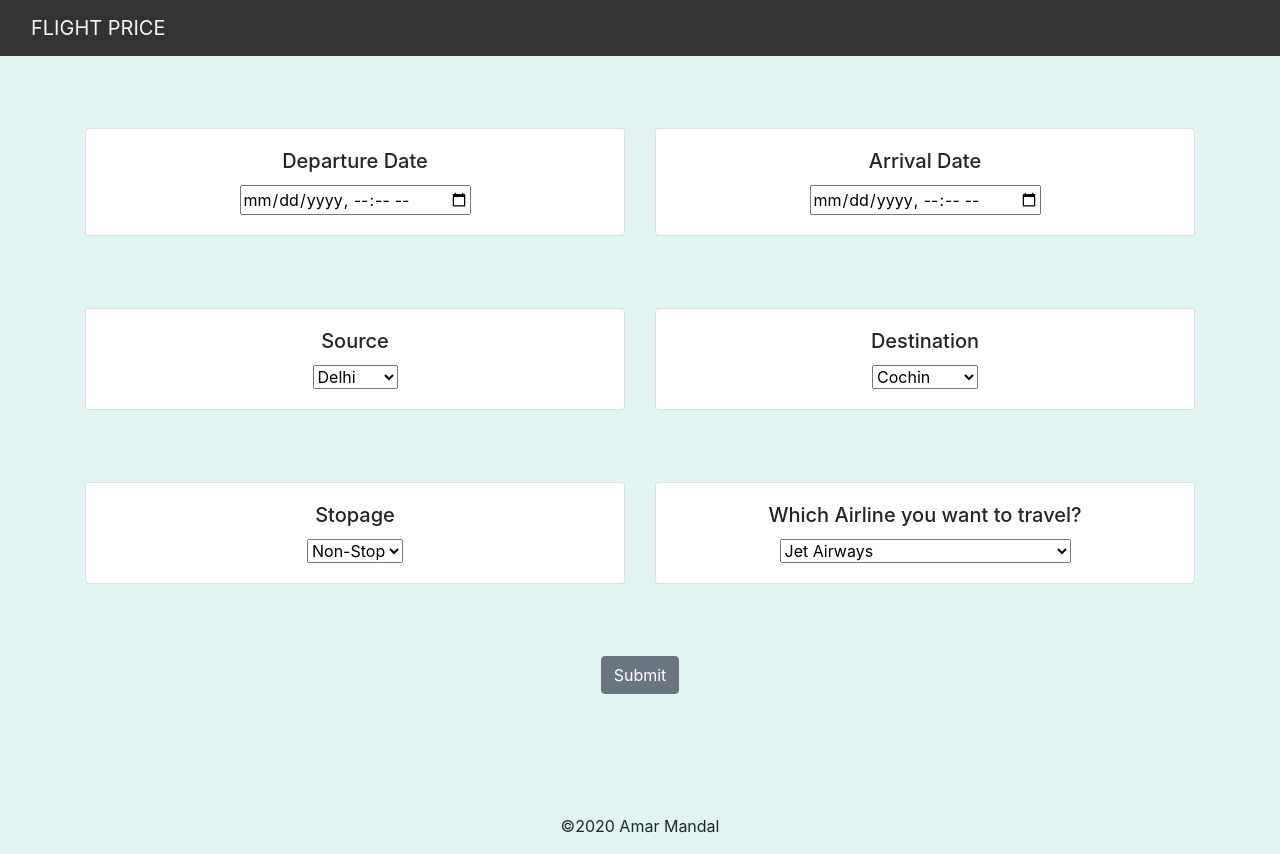
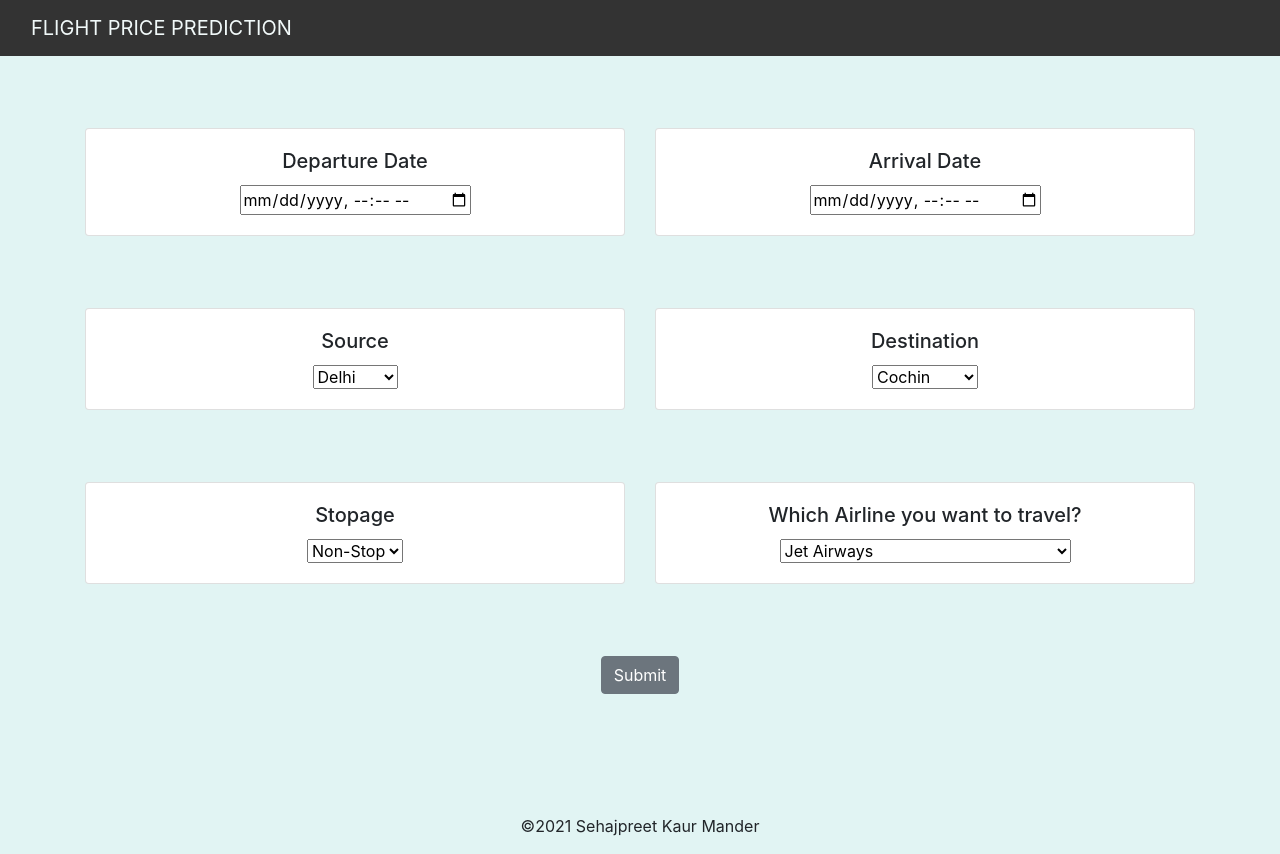
Before and after one commit to sehajmander12/Flight-price-prediction, a Flask app: page / in a window 1280 px wide. Run offline with Flask 2, Linux system fonts and the light colour scheme; parts of the project's set-up code (start-up, migrations or seed data) failed here and were passed over; some libraries are stand-ins or nearby versions.

Commit message:
Update home.html

```diff
--- a/templates/home.html
+++ b/templates/home.html
@@ -23,7 +23,7 @@
     <nav class="navbar navbar-inverse navbar-fixed-top">
         <div class="container-fluid">
             <div class="navbar-header">
-                <a class="navbar-brand" href="/">FLIGHT PRICE</a>
+                <a class="navbar-brand" href="/">FLIGHT PRICE PREDICTION</a>
             </div>
         </div>
     </nav>
@@ -160,7 +160,7 @@
 
         <br>
         <br>
-        <p>©2020 Amar Mandal</p>
+        <p>©2021 Sehajpreet Kaur Mander</p>
 
     </div>
 
```
